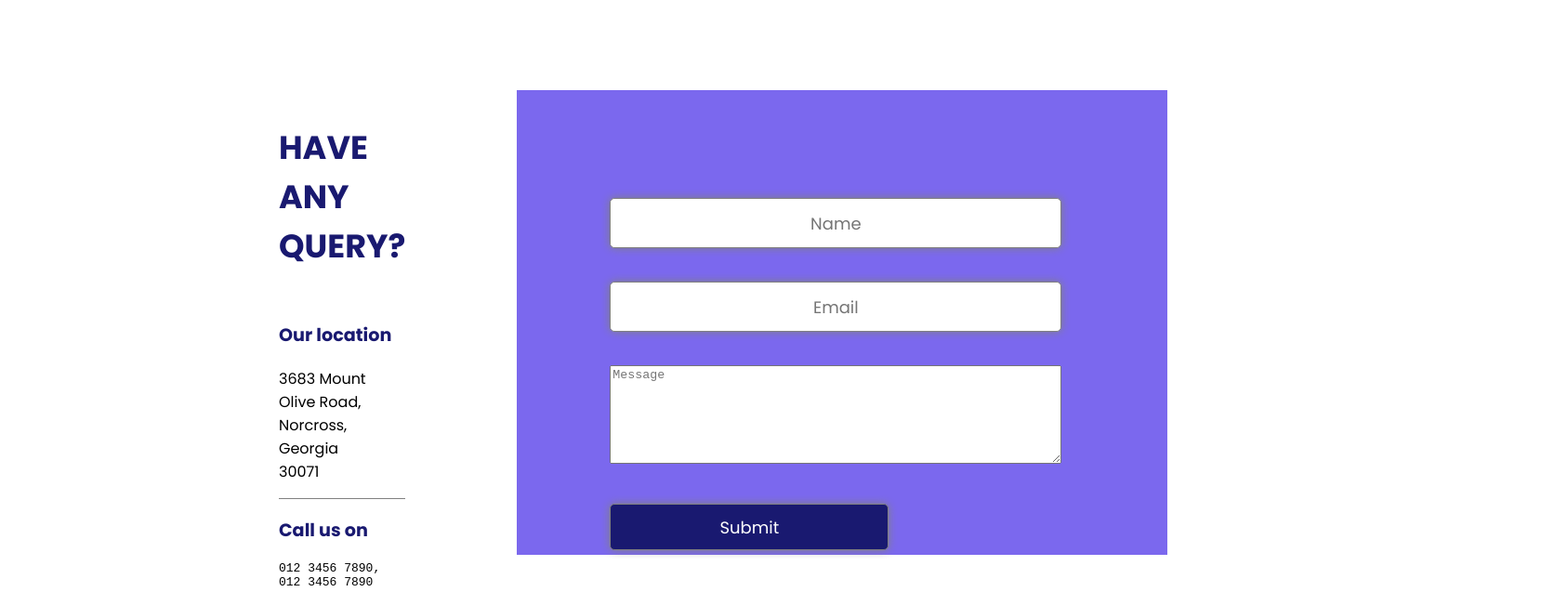
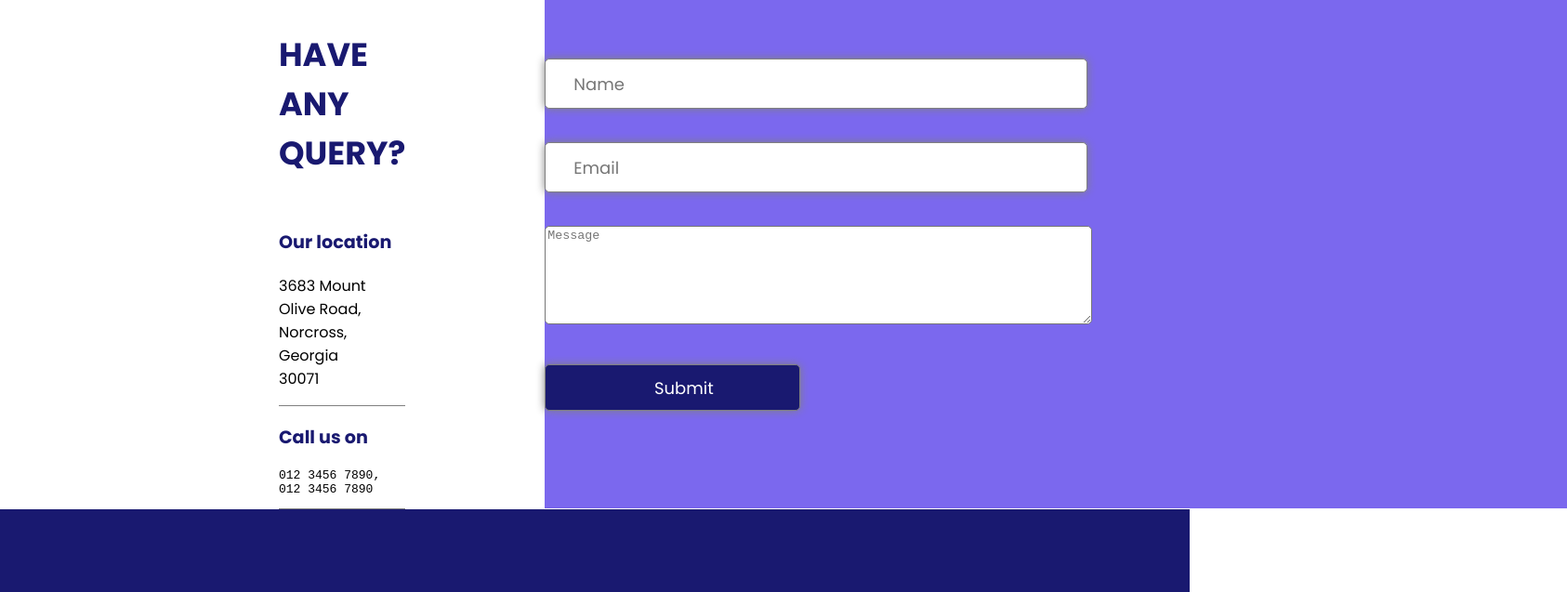
Before and after one commit to KumarSaurabhThakur/Kumar-Saurabh-s-First-Website, a plain HTML site: page index.html in a window 1280 px wide. Shown: the part 8941-9578 px from the top of the page at 93% size, 1686 px wide, since content can reach past the window. Drawn offline with Linux system fonts and the light colour scheme; files whose address does not match are found by name.

Commit message:
Updated by Kumar Saurabh style.css

```diff
--- a/style.css
+++ b/style.css
@@ -4,6 +4,7 @@ header {
     height: 750px;
     background-color: transparent;
 }
+
 body {
     margin: 0;
     padding: 0;
@@ -168,7 +169,23 @@ body {
     display: grid;
     grid-template-columns: auto auto;
     column-gap: 20px;
+    margin: 0px;
+    padding: 0px;
 }
+
+.aboutme2 {
+    padding-left: 200px;
+}
+
+.aboutme3 {
+    margin-top: -100px;
+}
+
+.error {
+    margin-left: 1050px;
+    margin-top: 100px;
+}
+
 
 .img img {
     width: 950px;
@@ -193,18 +210,10 @@ body {
     color: midnightblue;
 }
 
-.aboutme1,
-.aboutme2,
-.aboutme3 {
-    margin: 0px;
-    padding: 0px;
-}
-
 .one {
     padding-top: 100px;
     padding-right: 200px;
 }
-
 
 #list ul {
     list-style-image: url("images/list.png");
@@ -249,14 +258,6 @@ input {
 input:hover {
     background-color: rgb(112, 112, 210);
     color: white
-}
-
-.aboutme2 {
-    padding-left: 200px;
-}
-
-.aboutme3 section {
-    float: right
 }
 
 .services {
@@ -374,51 +375,53 @@ input:hover {
     width: 100%;
 }
 
-.last{
+.last {
     display: grid;
     grid-template-columns: auto auto;
     column-gap: 20px;
     padding-left: 300px;
-    padding-right: 300px;
+    padding-right: 0px;
     padding-top: 100px;
     font-family: "Poppins", sans-serif;
 }
 
-.left div{
+.left div {
     border-bottom: 0.5px solid gray;
 }
 
-.left{
+.left {
     padding-right: 100px;
 }
 
 .right {
     padding-top: 100px;
-    padding-left: 100px;
+    padding-left: 0px;
     background-color: mediumslateblue;
-    height: 400px;
-    width: 600px;
+    height: 500px;
+    width: 1100px;
+    margin-top: -50px;
+    margin-left: 30px;
 }
 
 .right input {
     background-color: white;
     color: midnightblue;
-    width: 80%;
+    width: 50%;
     height: 50px;
     border-radius: 5px;
     border: 1px solid gray;
     box-shadow: 0px 0px 10px gray;
     row-gap: 20px;
-    text-align: center;
+    padding-left: 30px;
 
 }
 
-.right p{
+.right p {
     padding-bottom: 20px;
 }
 
-.lastsubmit input{
-    width: 50%;
+.lastsubmit input {
+    width: 25%;
     height: 50px;
     border-radius: 5px;
     font-size: large;
@@ -427,17 +430,19 @@ input:hover {
     color: white;
 
 }
+
 .lastsubmit input:hover {
     background-color: rgb(112, 112, 210);
     color: white
 }
 
-.right textarea{
+.right textarea {
     height: 100px;
-    width: 80%;
+    width: 53%;
+    border-radius: 5px;
 }
 
-.right section{
+.right section {
     background-color: white;
     margin-left: -80px;
     margin-top: -20px;
@@ -457,19 +462,19 @@ input:hover {
     padding: 100px;
 }
 
-.copy1{
+.copy1 {
     font-size: 40px;
     font-weight: bolder;
     text-transform: uppercase;
     padding-bottom: 40px;
 }
 
-.copyright img{
+.copyright img {
     height: 50px;
     width: 50px;
 }
 
-.copy2{
+.copy2 {
     display: grid;
     grid-template-columns: auto auto auto;
     padding-left: 40%;
@@ -478,12 +483,12 @@ input:hover {
     padding-bottom: 20px;
 }
 
-.copyright div hr{
+.copyright div hr {
     width: 50%;
     border: 0.5px solid gray;
 }
 
-.copy3{
+.copy3 {
     font-size: 15px;
     font-weight: normal;
     padding-top: 20px;
```
